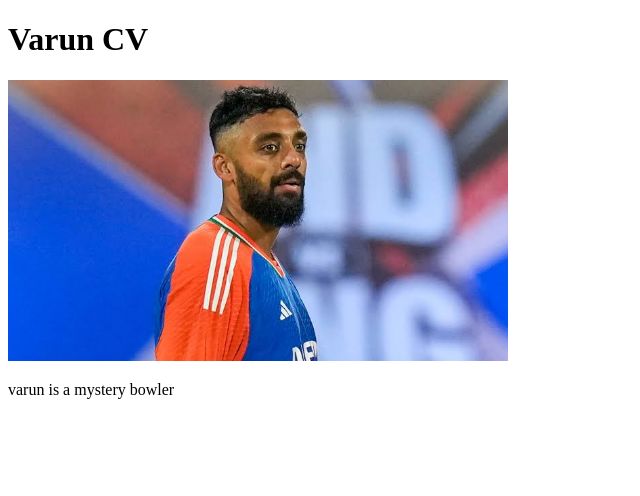
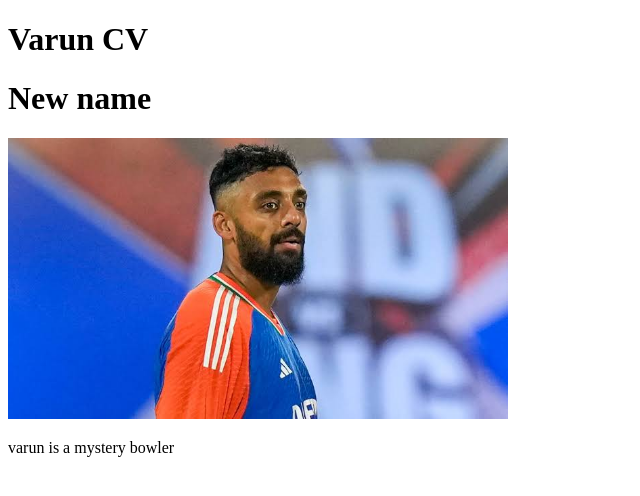
Before and after one commit to GPU123456789/mini-project, a plain HTML site: page index.html in a window 1280 px wide. Shown: the whole page, without its empty margins (0-640 px from the left). Drawn offline with Linux system fonts and the light colour scheme.

Commit message:
add a new name

```diff
--- a/index.html
+++ b/index.html
@@ -7,6 +7,8 @@
 </head>
 <body>
     <h1>Varun CV</h1>
+    <h1>New name
+    </h1>
     <img width="500px" src="images.jpg" alt="">
     <p>varun is a mystery bowler</p>
 </body>
```
